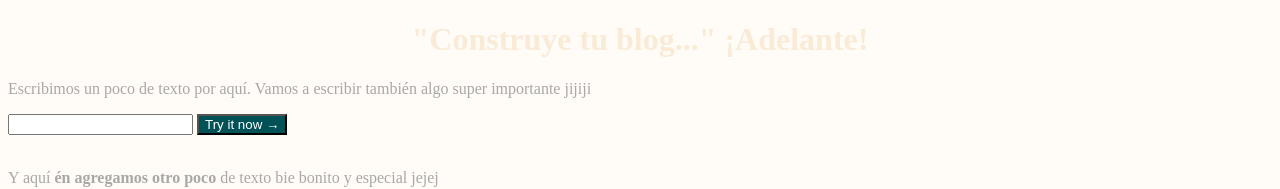
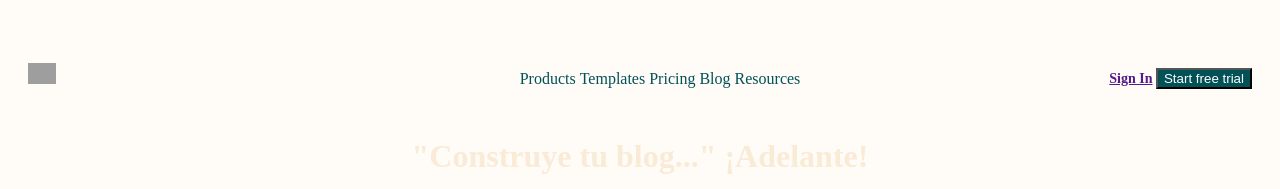
Before and after one commit to Anuel-Dev/BEDUPractica, a plain HTML site: page index.html in a window 1280 px wide. Shown: the top 189 px of the page. Drawn offline with Linux system fonts and the light colour scheme; grey boxes are pictures that could not be loaded.

Commit message:
Session 2

```diff
--- a/index.html
+++ b/index.html
@@ -1,36 +1,58 @@
 <!DOCTYPE html>
 <html>
-    <title> Matcha</title>
+  <title>Matcha</title>
 
   <head>
-<link rel="stylesheet" href="./styles.css">
+    <link rel="stylesheet" href="./styles.css" />
     <style>
-            h1{
+      h1 {
         color: antiquewhite;
       }
     </style>
   </head>
   <body>
+    <!--Pag principal-->
+    <header class="header">
+      <a href="/" class="logo">
+        <img src="https://getmatcha.com/wp-content/uploads/2020/01/Icon-green.png" alt="Matcha"/>
+      </a>
+      <!-- Menu-->
+      <nav class="navbar">
+        <ul>
+            <li>Products</li>
+            <li>Templates</li>
+            <li>Pricing</li>
+            <li>Blog</li>
+            <li>Resources</li>
+        </ul>
+      </nav>
+      <!-- Acsiones-->
+      <div class="actions">
+       <a href="">Sign In</a>
+       <button>Start free trial</button>
+      </div>
+    </header>
 
     <h1>"Construye tu blog..." ¡Adelante!</h1>
 
-    <p> Escribimos un poco de texto por aquí. Vamos a escribir también algo super importante jijiji</p>
+    <p>
+      Escribimos un poco de texto por aquí. Vamos a escribir también algo super
+      importante jijiji
+    </p>
     <form action="">
-        <input type="email"/>
-        <button type="submit">
-            Try it now &rarr;
-        </button>
+      <input type="email" />
+      <button type="submit">Try it now &rarr;</button>
     </form>
-    <br>
+    <br />
 
-        <p>Y aquí <strong>én agregamos otro poco</strong> de texto bie bonito y especial jejej</p>
+    <p>
+      Y aquí <strong>én agregamos otro poco</strong> de texto bie bonito y
+      especial jejej
+    </p>
 
-        <img src="https://ignos.blog/wp-content/uploads/2021/04/capterra.png"
-        alt="Imagen Capterra"/>
-
-
-
+    <img
+      src="https://ignos.blog/wp-content/uploads/2021/04/capterra.png"
+      alt="Imagen Capterra"
+    />
   </body>
-
-
 </html>
--- a/styles.css
+++ b/styles.css
@@ -14,3 +14,41 @@ button{
     color: #fff;
     background-color: #025157;
 }
+.header{
+    margin-top: 40px;
+    margin-left: 20px;
+    margin-right: 20px;
+    font-size: 0;
+}
+li{
+    display: inline;
+}
+.header > *{
+    display: inline-block;
+    font-size: 16px;
+    line-height: 45px;
+    height: 100%;
+    vertical-align: middle;
+}
+
+.logo{
+    width: 15%; /* */
+}
+
+.logo > img {
+width: 15%;
+
+}
+.navbar{
+    width: 70%;
+    text-align: center;
+    color: #025157;
+    font-weight: 500;
+}
+
+.actions{
+    width: 15%;
+    text-align: right;
+    font-size: 14px;
+    font-weight: 600;
+}
```
Lines whose indentation alone changed are shown as unchanged.
